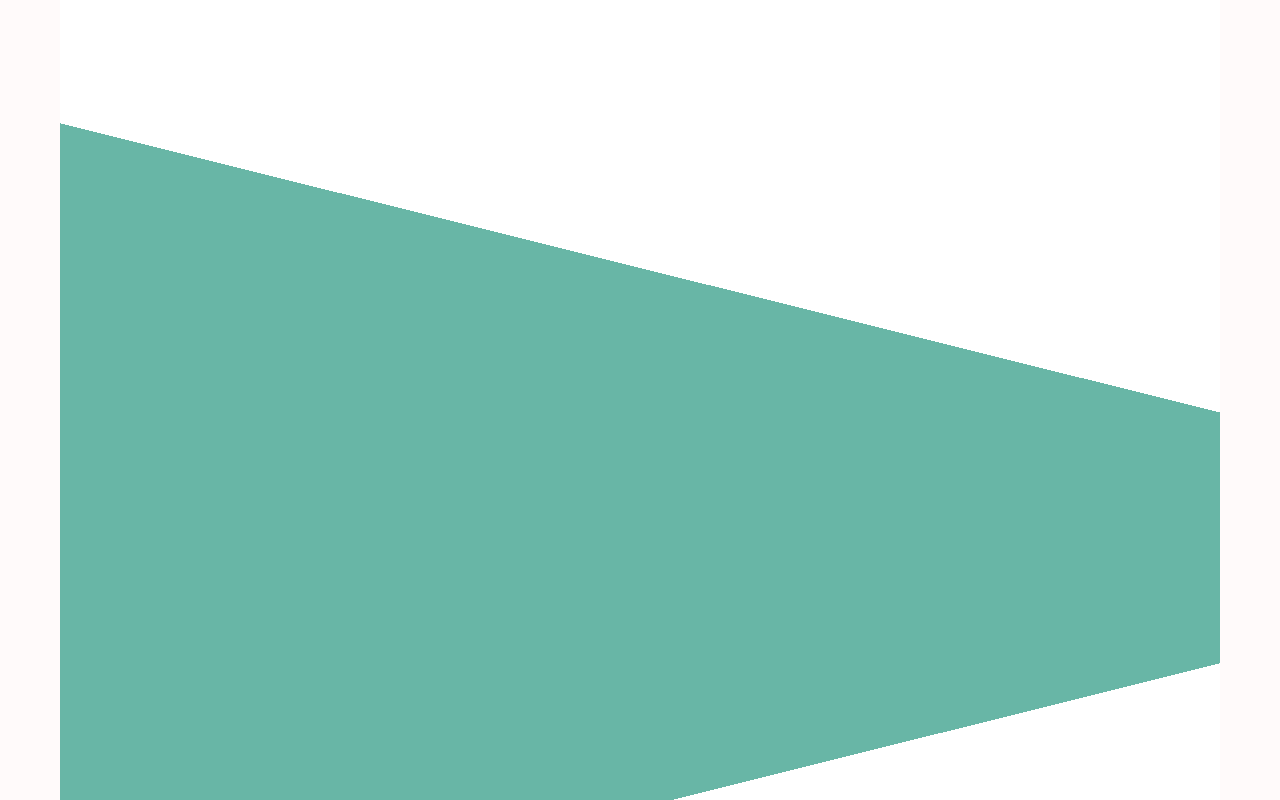
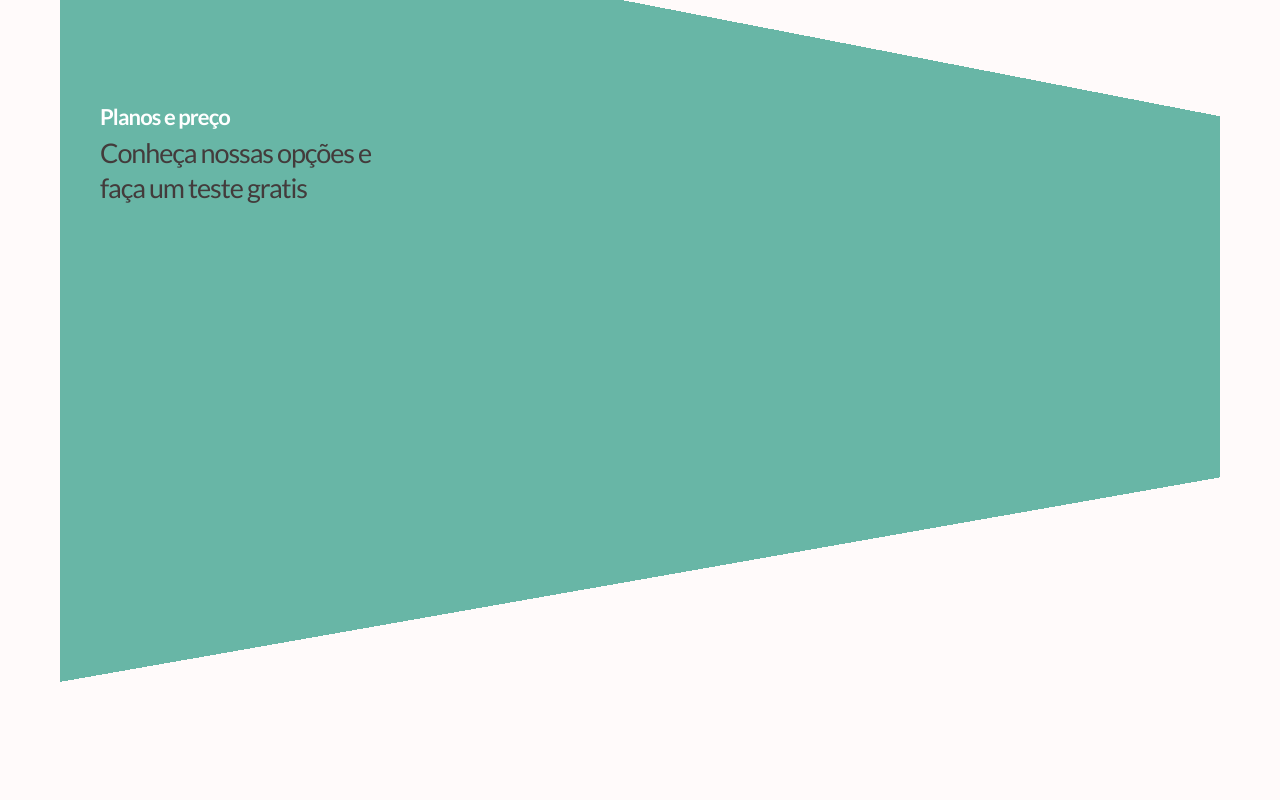
Before and after one commit to SerraZ3/coworking-sorti, a React (Vite) app in the folder client/: page / in a window 1280 px wide. Shown: the part 900-1700 px from the top of the page. Built offline with nearby package versions, Linux system fonts and the light colour scheme.

Commit message:
started offers pag

```diff
--- a/client/src/pages/Home/Offers.tsx
+++ b/client/src/pages/Home/Offers.tsx
@@ -1,12 +1,27 @@
 import React from "react";
 
-import { Div, OfferContainerBottom, OfferContainerTop } from "./styles";
+import {
+  Div,
+  OfferContainer,
+  OfferContainerBottom,
+  OfferContainerTop,
+  OfferText,
+  OfferTitle,
+  TextContainer,
+} from "./styles";
 
 const Offers: React.FC = () => {
   return (
     <>
-      <OfferContainerTop>{/* <h1>ofertas</h1> */}</OfferContainerTop>
-      <OfferContainerBottom></OfferContainerBottom>
+      {/* <OfferContainer> */}
+      <OfferContainerTop></OfferContainerTop>
+      <OfferContainerBottom>
+        <TextContainer>
+          <OfferTitle>Planos e preço</OfferTitle>
+          <OfferText>Conheça nossas opções e faça um teste gratis</OfferText>
+        </TextContainer>
+      </OfferContainerBottom>
+      {/* </OfferContainer> */}
       <Div />
     </>
   );
--- a/client/src/pages/Home/styles.tsx
+++ b/client/src/pages/Home/styles.tsx
@@ -12,6 +12,7 @@ export const BannerContainer = styled.div`
   align-items: center;
   justify-content: space-between;
   padding: 0 40px;
+  margin-bottom: -300px;
 `;
 
 export const BannerLeftContent = styled.div`
@@ -84,20 +85,60 @@ export const OrangeBigCicle = styled.div`
   }
 `;
 
+export const OfferContainer = styled.div`
+  height: 700px;
+`;
+
 export const OfferContainerTop = styled.div`
-  /* height: 500px;
+  height: 670px;
   width: 100%;
-  background: linear-gradient(193deg, white, white 60%, #68b6a6 60%, #68b6a6); */
+  background: linear-gradient(
+    191deg,
+    #fffafa,
+    #fffafa 60%,
+    #68b6a6 38%,
+    #68b6a6
+  );
+`;
 
-  height: 600px;
-  width: 100%;
-  background: linear-gradient(194deg, white, white 60%, #68b6a6 38%, #68b6a6);
+export const TextContainer = styled.div`
+  position: absolute;
+  top: -150px;
+  max-width: 274px;
+`;
+
+export const OfferTitle = styled.p`
+  font-family: "Lato";
+  font-style: normal;
+  font-weight: 700;
+  font-size: 22px;
+  line-height: 36px;
+  letter-spacing: -0.04em;
+  color: #ffffff;
+`;
+
+export const OfferText = styled.p`
+  font-family: "Lato";
+  font-style: normal;
+  font-weight: 400;
+  font-size: 27px;
+  line-height: 35px;
+  letter-spacing: -0.04em;
+  color: #433b3b;
 `;
 
 export const OfferContainerBottom = styled.div`
-  height: 500px;
+  padding: 0 40px;
+  height: 517px;
   width: 100%;
-  background: linear-gradient(166deg, #68b6a6, #68b6a6 60%, white 60%, white);
+  background: linear-gradient(
+    170deg,
+    #68b6a6,
+    #68b6a6 60%,
+    #fffafa 60%,
+    #fffafa
+  );
+  position: relative;
 `;
 
 export const Div = styled.div`
```
